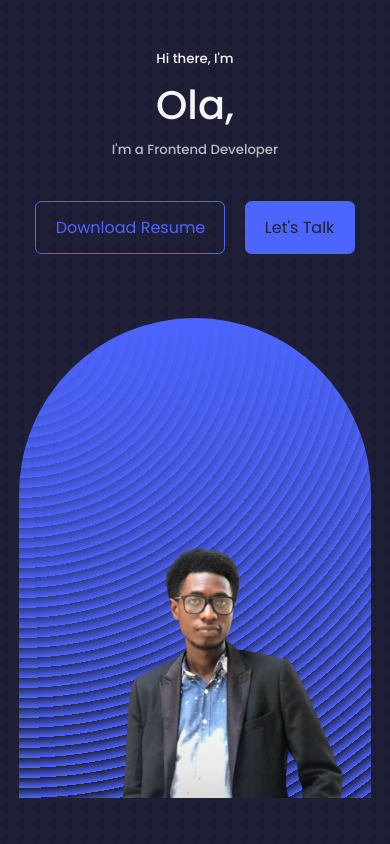
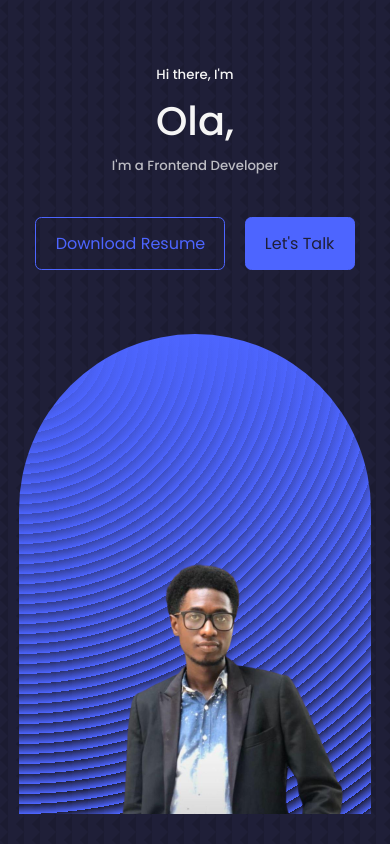
Before and after one commit to Olixfills/portfolio, a React (Create React App) app: page / in a window 390 px wide. Shown: the top 844 px of the page. Built offline with nearby package versions, Linux system fonts and the light colour scheme.

Commit message:
completed header section mobile10

```diff
--- a/src/components/header/header.css
+++ b/src/components/header/header.css
@@ -25,6 +25,7 @@ header{
     display: flex;
     flex-direction: column;
     align-items: center;
+    gap: 0.5rem;
     position: absolute;
     left: 0;
     bottom: 4rem;
@@ -61,7 +62,7 @@ header{
             top: 12rem;
     }
     header {
-        padding-top: 3rem;
+        padding-top: 4rem;
     }
 
 }
```
